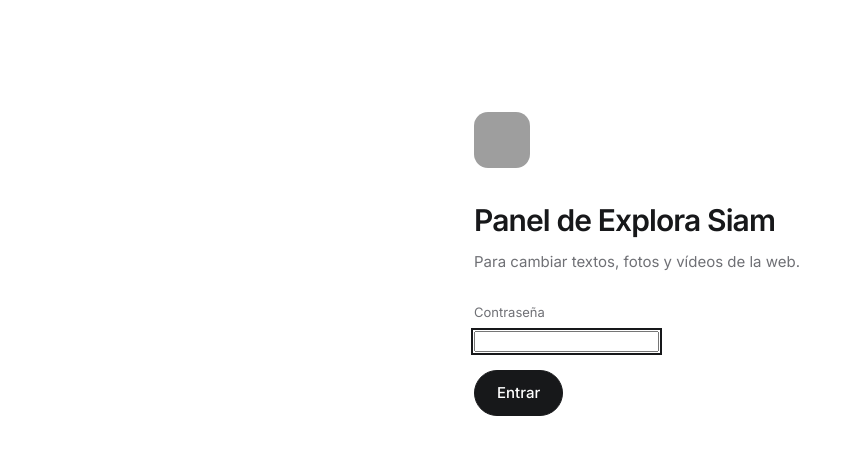
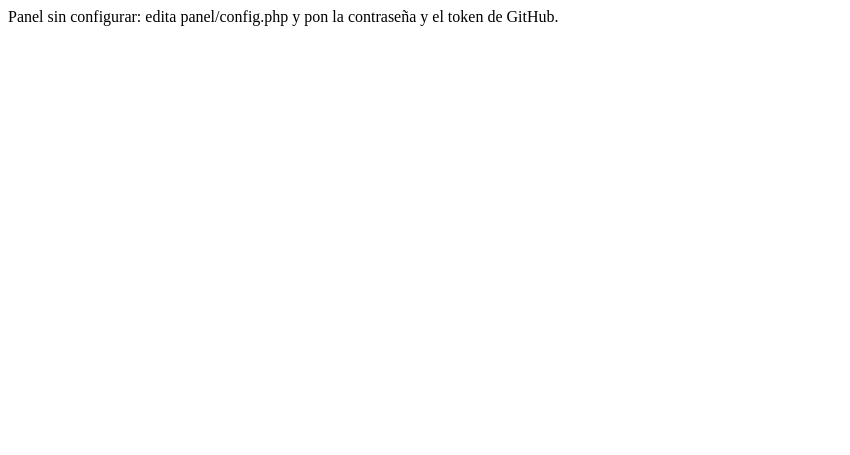
Before and after one commit to javierpatoprieto/explora-siam, a PHP site: page / in a window 1280 px wide. Shown: the top 455 px of the page, without its empty margins (0-850 px from the left). Run offline with PHP 8.4, Linux system fonts and the light colour scheme; grey boxes are pictures that could not be loaded.

Commit message:
El panel se niega a funcionar con la configuración de ejemplo
Co-Authored-By: Claude Opus 5 <noreply@anthropic.com>
Claude-Session: https://claude.ai/code/session_01MgfayPpeQ8Krd7iMTNjVDJ

```diff
--- a/panel/index.php
+++ b/panel/index.php
@@ -12,6 +12,12 @@ if (!file_exists(__DIR__ . '/config.php')) {
 }
 require __DIR__ . '/config.php';
 require __DIR__ . '/lib.php';
+
+// Evita dejar el panel abierto con los valores de ejemplo.
+if (PANEL_PASSWORD === 'cambia-esta-contrasena' || str_starts_with(GITHUB_TOKEN, 'github_pat_...')) {
+    exit('Panel sin configurar: edita panel/config.php y pon la contraseña y el token de GitHub.');
+}
+
 panel_arrancar();
 
 const HOME = 'content/home.json';
```
